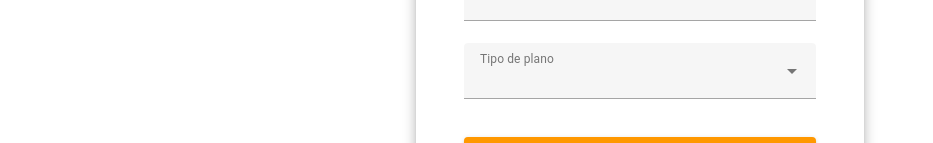
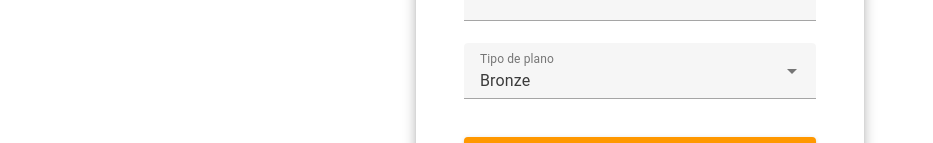
Before and after one commit to ElianaMT/ProjetoM1-sem13, a Vue app in the folder proyecto-m1/: page /cadastro-usuario in a window 1280 px wide. Shown: the part 414-557 px from the top of the page, without its empty margins (0-933 px from the left). Built offline with nearby package versions, Linux system fonts and the light colour scheme.

Commit message:
feat: “Selecione por padrão o plano bronze”

```diff
--- a/proyecto-m1/src/views/CadastroUsuario/CadastroUsuario.vue
+++ b/proyecto-m1/src/views/CadastroUsuario/CadastroUsuario.vue
@@ -53,7 +53,7 @@
 
             <v-select
             label="Tipo de plano"
-            v-model="usuario.plano"
+            v-model="model"
            :items="items"
            :rules="[value => !!value || 'Selecione um item ']"
             ></v-select>
@@ -95,7 +95,8 @@ export default {
             confirmacaoSenha:"",
             plano:""
          },
-         items:["Bronze", "Prata", "Ouro"]
+         items:["Bronze", "Prata", "Ouro"],
+         model: "Bronze"
       }
    },
 
```
